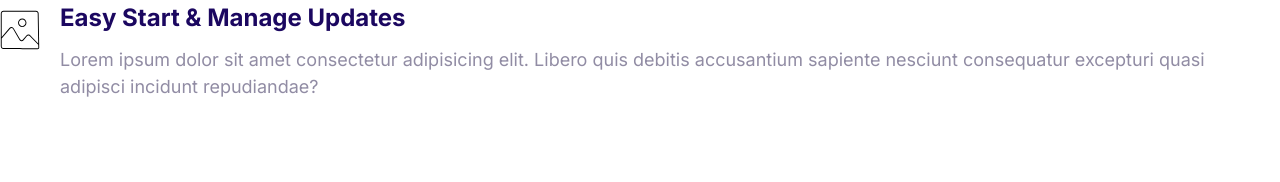
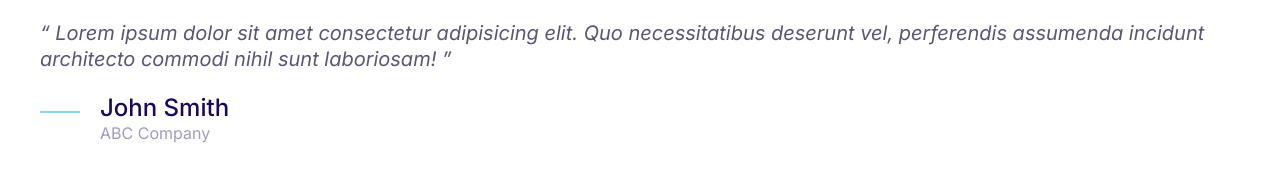
Before and after one commit to ChristosDr/Moshify, a plain HTML site: page index.html in a window 1280 px wide. Drawn offline with Linux system fonts and the light colour scheme.

Commit message:
Build Quote Component

```diff
--- a/css/styles.css
+++ b/css/styles.css
@@ -4,6 +4,7 @@
   --color-accent: #ff3400;
   --color-headings: #1b0760;
   --color-body: #918ca4;
+  --color-body-darker: #5c5577;
   --color-border: #ccc;
   --border-radius: 30px;
 }
@@ -374,3 +375,52 @@ a {
 .media__image {
   margin-top: 1rem;
 }
+
+/* Quotes */
+.quote {
+  font-size: 3rem;
+  font-style: italic;
+  color: var(--color-body-darker);
+  line-height: 1.3;
+}
+
+.quote__text::before {
+  content: open-quote;
+}
+
+.quote__text::after {
+  content: close-quote;
+}
+
+.quote__author {
+  font-style: normal;
+  font-size: 3rem;
+  font-weight: 500;
+  margin-bottom: 0;
+}
+
+.quote__organization {
+  color: var(--color-headings);
+  opacity: 0.4;
+  font-size: 2rem;
+  font-style: normal;
+}
+
+.quote__line {
+  position: relative;
+  bottom: 10px;
+}
+
+@media screen and (min-width: 1024px) {
+  .quote {
+    font-size: 2rem;
+  }
+
+  .quote__author {
+    font-size: 2.4rem;
+  }
+
+  .quote__organization {
+    font-size: 1.6rem;
+  }
+}
--- a/index.html
+++ b/index.html
@@ -13,20 +13,25 @@
     <link rel="stylesheet" href="css/styles.css" />
   </head>
   <body>
+    <blockquote class="quote">
+      <p class="quote__text">
+        Lorem ipsum dolor sit amet consectetur adipisicing elit. Quo
+        necessitatibus deserunt vel, perferendis assumenda incidunt architecto
+        commodi nihil sunt laboriosam!
+      </p>
+      <footer>
         <div class="media">
           <div class="media__image">
-        <svg class="icon icon--primary">
-          <use xlink:href="images/sprite.svg#snap"></use>
+            <svg class="icon icon--primary quote__line">
+              <use xlink:href="images/sprite.svg#line"></use>
             </svg>
           </div>
           <div class="media__body">
-        <h3 class="media__title">Easy Start & Manage Updates</h3>
-        <p>
-          Lorem ipsum dolor sit amet consectetur adipisicing elit. Libero quis
-          debitis accusantium sapiente nesciunt consequatur excepturi quasi
-          adipisci incidunt repudiandae?
-        </p>
+            <h3 class="media__title quote__author">John Smith</h3>
+            <p class="quote__organization">ABC Company</p>
           </div>
         </div>
+      </footer>
+    </blockquote>
   </body>
 </html>
```
Also changed, not shown: components/quotes.html (added, +20 -0 lines). Lines whose indentation alone changed are shown as unchanged.
